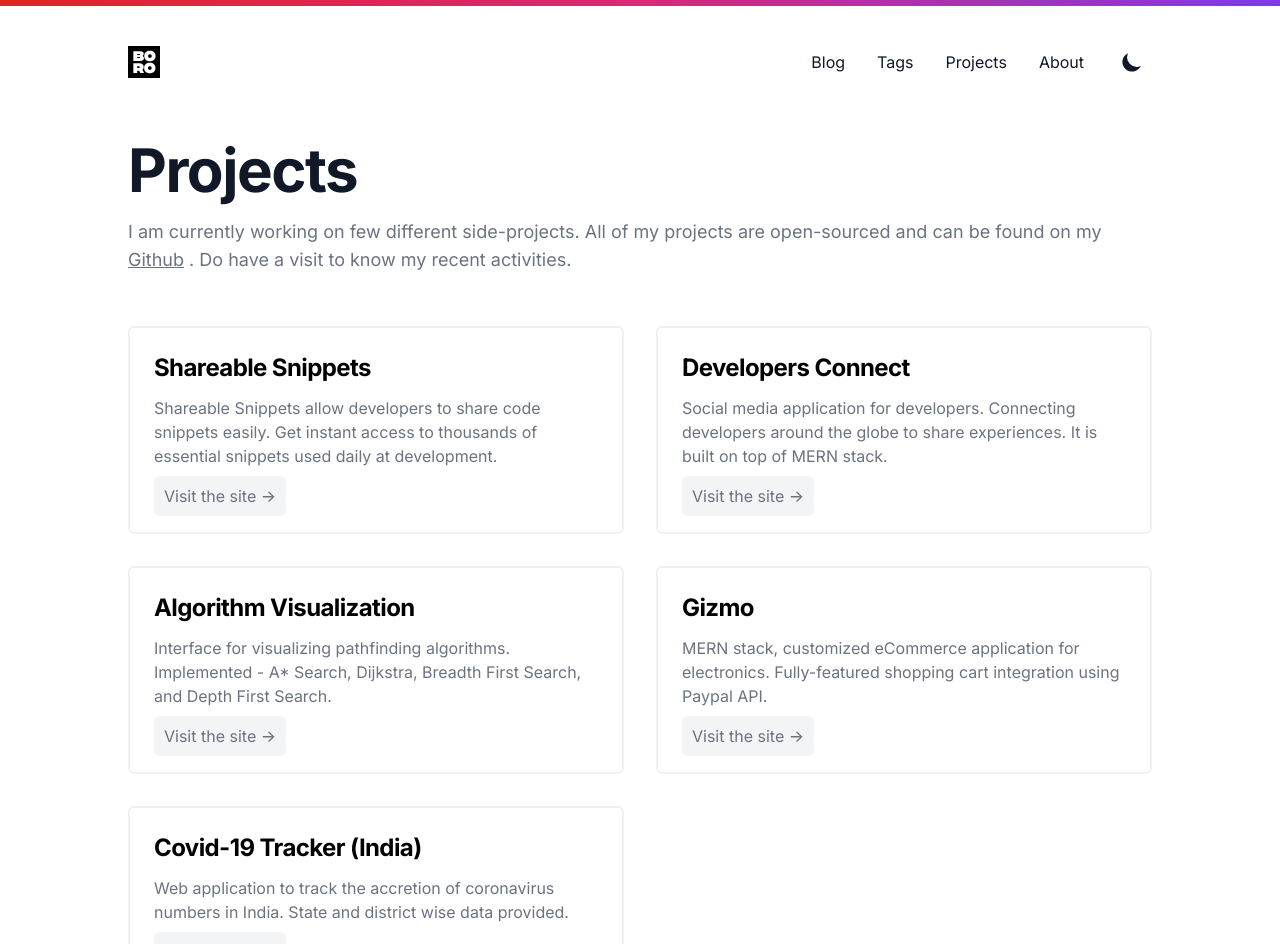
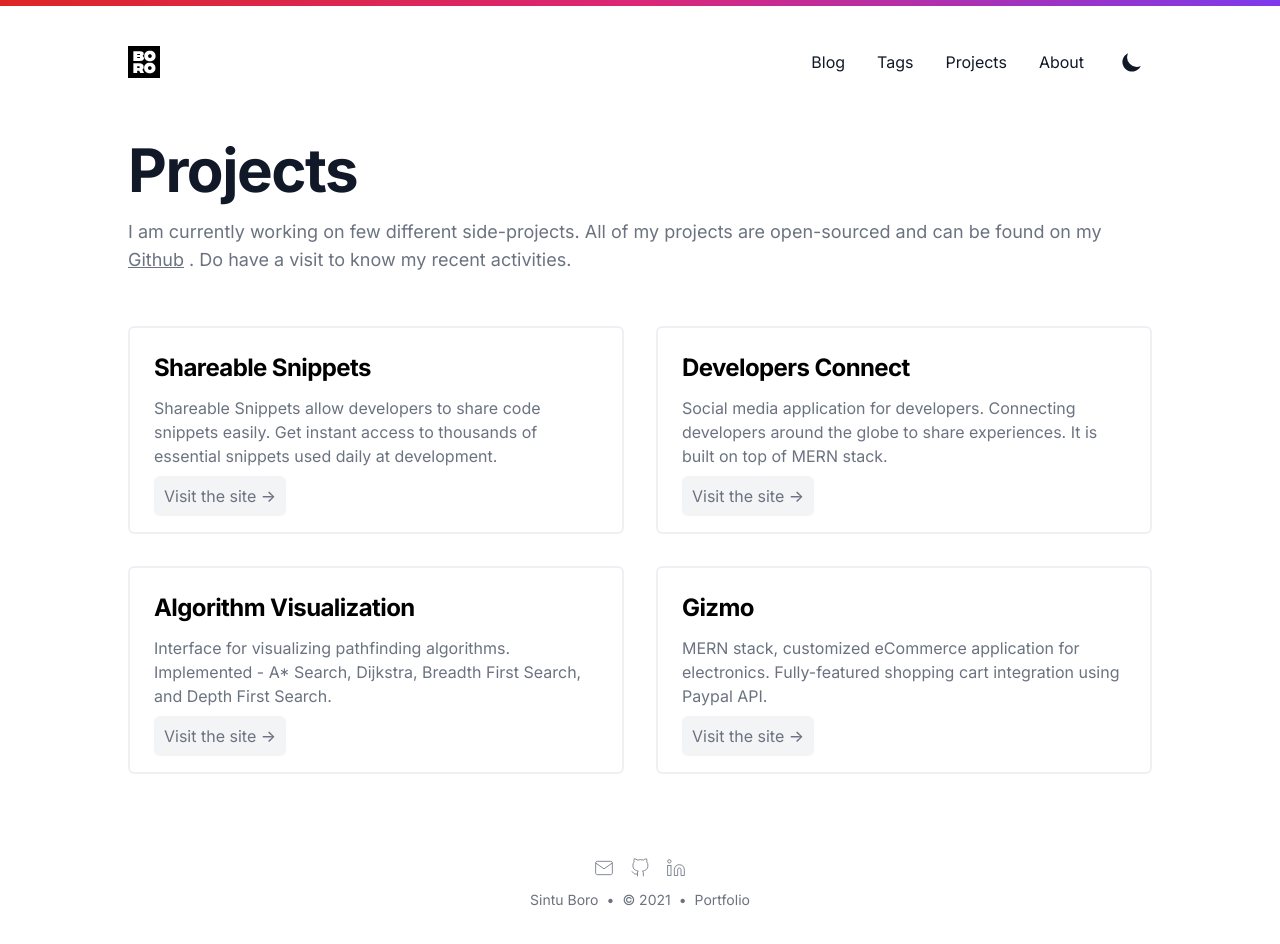
Before and after one commit to Boro23-wq/boroportfolio-v4, a Next.js app: page /projects in a window 1280 px wide. Shown: the top 944 px of the page. After the commit the page ends 918 px from the top, so only its background shows below. Built offline with nearby package versions, Linux system fonts and the light colour scheme; what @tailwindcss/typography would draw is missing.

Commit message:
updated about me

```diff
--- a/data/projectsData.js
+++ b/data/projectsData.js
@@ -27,13 +27,13 @@ const projectsData = [
     imgSrc: '/static/images/time-machine.jpg',
     href: 'https://gizmoshop.herokuapp.com/',
   },
-  {
-    title: 'Covid-19 Tracker (India)',
-    description: `Web application to track the accretion of coronavirus numbers in
-    India. State and district wise data provided.`,
-    imgSrc: '/static/images/time-machine.jpg',
-    href: 'https://indiacovid19stats.netlify.app/',
-  },
+  // {
+  //   title: 'Covid-19 Tracker (India)',
+  //   description: `Web application to track the accretion of coronavirus numbers in
+  //   India. State and district wise data provided.`,
+  //   imgSrc: '/static/images/time-machine.jpg',
+  //   href: 'https://indiacovid19stats.netlify.app/',
+  // },
 ]
 
 export default projectsData
--- a/pages/about.js
+++ b/pages/about.js
@@ -48,15 +48,15 @@ export default function About() {
             <div className="mb-6">
               <div className="text-3xl font-bold mb-3">About</div>
               <div className="flex mb-2">
-                {/* <ArrowRightIcon w={2} h={2} mt={3} mr={4} /> */}‣ I'm a senior year
-                undergraduate studying Computer Science. I work on building highly performant web
-                applications. I'm predisposed towards design-centric approach, and at the same time
-                learning to devise high-impact user experiences.
+                {/* <ArrowRightIcon w={2} h={2} mt={3} mr={4} /> */}‣ I'm a Computer Science
+                graduate. I work on building high performant web applications. I'm predisposed
+                towards design-centric approach, and at the same time learning to devise high-impact
+                user experiences.
               </div>
               <div className="flex mb-2">
                 {/* <ArrowRightIcon w={2} h={2} mt={3} mr={4} /> */}‣ Currently, I'm working with
-                Typescript and Next.js predominantly. All my projects are open-sourced. You may
-                visit my Github profile to know more about my recent activities.
+                Typescript, Next.js, and Nest.js predominantly. All my projects are open-sourced.
+                You may visit my Github profile to know more about my recent activities.
               </div>
             </div>
 
```
